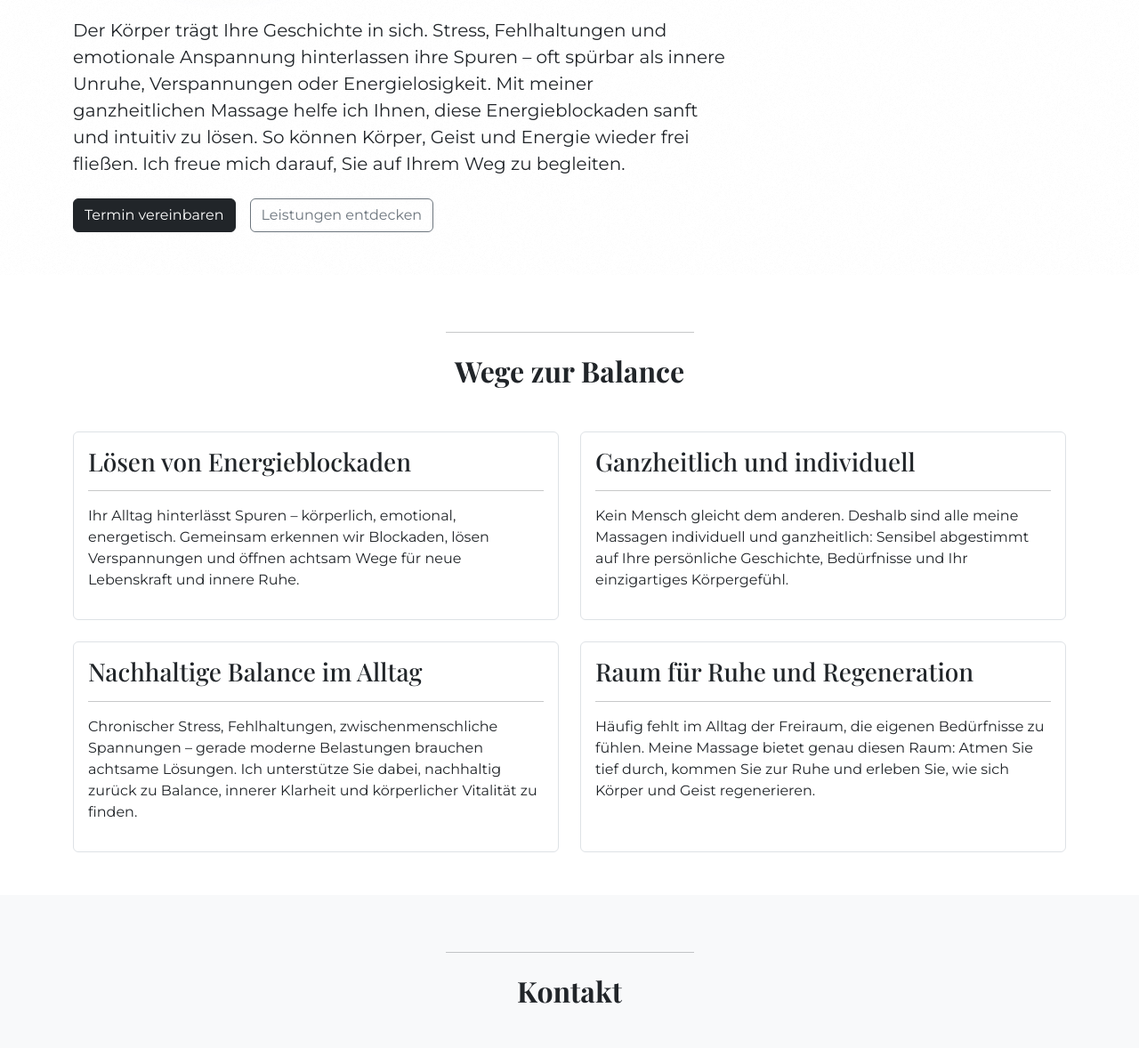
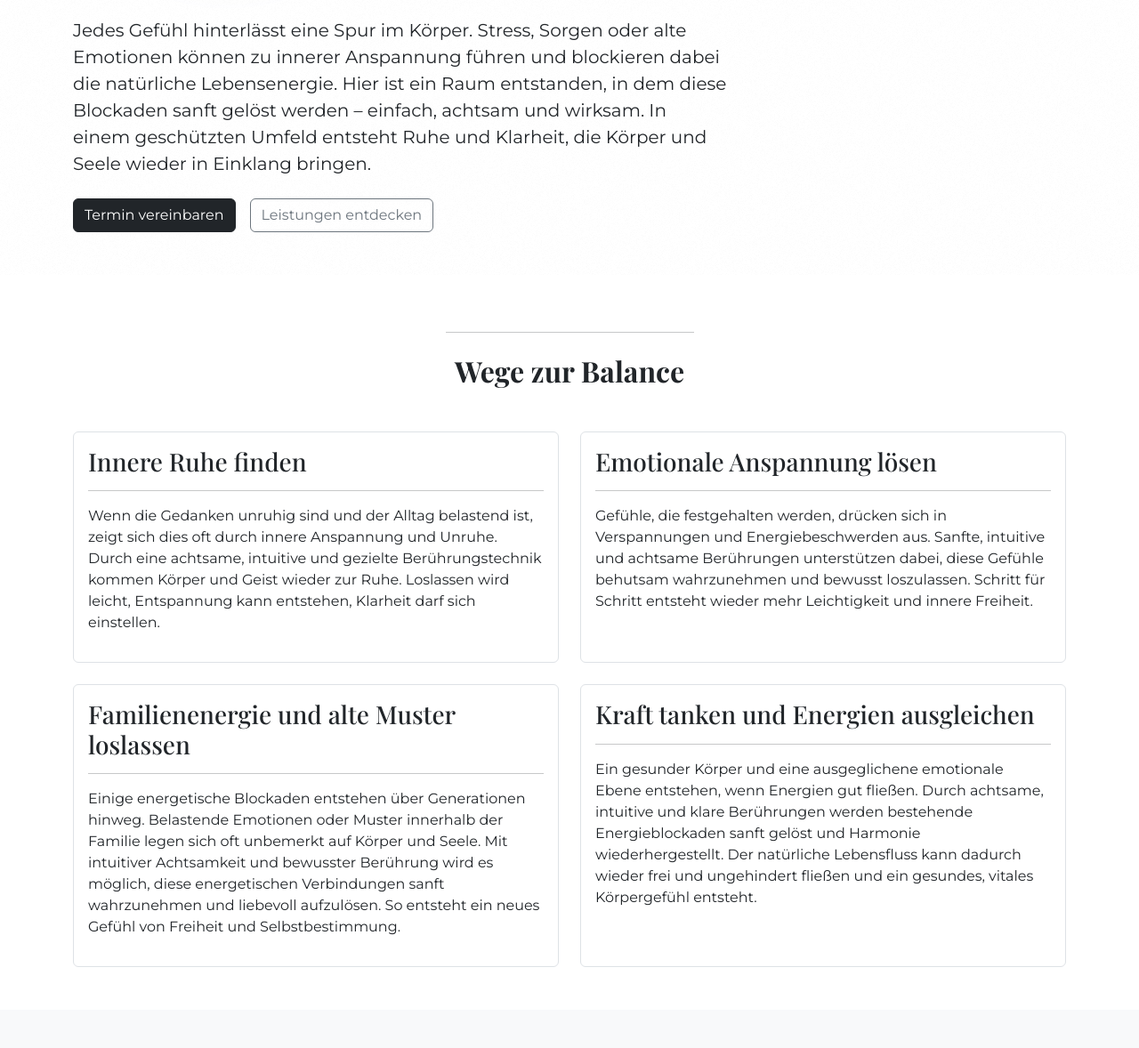
Before and after one commit to ansysic/tanja-lachner.de, a website: page beta/index2.html in a window 1280 px wide. Shown: the part 492-1670 px from the top of the page at 89% size. Drawn offline with nearby package versions, Linux system fonts and the light colour scheme; grey boxes are pictures that could not be loaded; a web font is replaced by a local one.

Commit message:
neue texte ohne massage

```diff
--- a/beta/index2.html
+++ b/beta/index2.html
@@ -1,5 +1,6 @@
 <!DOCTYPE html>
 <html lang="de">
+
 <head>
   <meta charset="UTF-8">
   <meta name="viewport" content="width=device-width, initial-scale=1.0">
@@ -7,11 +8,16 @@
   <!-- Fonts -->
   <link rel="preconnect" href="https://fonts.googleapis.com">
   <link rel="preconnect" href="https://fonts.gstatic.com" crossorigin>
-  <link href="https://fonts.googleapis.com/css2?family=Montserrat:wght@300;400;500;600;700&family=Playfair+Display:ital,wght@0,400..900;1,400..900&display=swap" rel="stylesheet">
+  <link
+    href="https://fonts.googleapis.com/css2?family=Montserrat:wght@300;400;500;600;700&family=Playfair+Display:ital,wght@0,400..900;1,400..900&display=swap"
+    rel="stylesheet">
   <!-- Local Bootstrap CSS -->
-  <link href="https://cdn.jsdelivr.net/npm/bootstrap@5.3.3/dist/css/bootstrap.min.css" rel="stylesheet" integrity="sha384-QWTKZyjpPEjISv5WaRU9OFeRpok6YctnYmDr5pNlyT2bRjXh0JMhjY6hW+ALEwIH" crossorigin="anonymous">  <!-- Custom CSS -->
+  <link href="https://cdn.jsdelivr.net/npm/bootstrap@5.3.3/dist/css/bootstrap.min.css" rel="stylesheet"
+    integrity="sha384-QWTKZyjpPEjISv5WaRU9OFeRpok6YctnYmDr5pNlyT2bRjXh0JMhjY6hW+ALEwIH" crossorigin="anonymous">
+  <!-- Custom CSS -->
   <link rel="stylesheet" href="styles.css?v=1.3">
 </head>
+
 <body class="font-sans">
   <!-- Navbar -->
   <nav class="bg-white py-4">
@@ -43,17 +49,16 @@
             <div class="mb-4">
               <div style="width: 160px; height: 160px;">
                 <img src="img/profilepic.webp" alt="Tanja Lachner - Zertifizierte Massagetherapeutin"
-                     class="rounded-circle img-fluid shadow" style="width: 100%; height: 100%; object-fit: cover;">
+                  class="rounded-circle img-fluid shadow" style="width: 100%; height: 100%; object-fit: cover;">
               </div>
             </div>
             <p class="font-serif fs-5 fw-semibold mb-2">Tanja Lachner</p>
             <h1 class="font-serif display-5 fw-bold">Damit Körper, Geist und Energie wieder fließen.</h1>
             <p class="mt-4 fs-5">
-              Der Körper trägt Ihre Geschichte in sich. Stress, Fehlhaltungen und emotionale Anspannung hinterlassen
-              ihre Spuren – oft spürbar als innere Unruhe, Verspannungen oder Energielosigkeit.
-              Mit meiner ganzheitlichen Massage helfe ich Ihnen, diese Energieblockaden sanft und intuitiv zu lösen. So
-              können Körper, Geist und Energie wieder frei fließen. Ich freue mich darauf, Sie auf Ihrem Weg zu
-              begleiten.
+              Jedes Gefühl hinterlässt eine Spur im Körper. Stress, Sorgen oder alte Emotionen können zu innerer
+              Anspannung führen und blockieren dabei die natürliche Lebensenergie. Hier ist ein Raum entstanden, in dem
+              diese Blockaden sanft gelöst werden – einfach, achtsam und wirksam. In einem geschützten Umfeld entsteht
+              Ruhe und Klarheit, die Körper und Seele wieder in Einklang bringen.
             </p>
             <div class="mt-4 d-flex flex-column flex-sm-row gap-3">
               <a href="#contact" class="btn btn-dark">Termin vereinbaren</a>
@@ -81,11 +86,14 @@
             <div class="card h-100 border">
               <div class="card-body">
                 <h3 class="font-serif mb-3 fw-medium">
-                  Lösen von Energieblockaden
+                  Innere Ruhe finden
                 </h3>
                 <hr class="mb-3">
                 <p>
-                  Ihr Alltag hinterlässt Spuren – körperlich, emotional, energetisch. Gemeinsam erkennen wir Blockaden, lösen Verspannungen und öffnen achtsam Wege für neue Lebenskraft und innere Ruhe.
+                  Wenn die Gedanken unruhig sind und der Alltag belastend ist, zeigt sich dies oft durch innere
+                  Anspannung und Unruhe. Durch eine achtsame, intuitive und gezielte Berührungstechnik kommen Körper und
+                  Geist wieder zur Ruhe. Loslassen wird leicht, Entspannung kann entstehen, Klarheit darf sich
+                  einstellen.
                 </p>
               </div>
             </div>
@@ -96,11 +104,13 @@
             <div class="card h-100 border">
               <div class="card-body">
                 <h3 class="font-serif mb-3 fw-medium">
-                  Ganzheitlich und individuell
+                  Emotionale Anspannung lösen
                 </h3>
                 <hr class="mb-3">
                 <p>
-                  Kein Mensch gleicht dem anderen. Deshalb sind alle meine Massagen individuell und ganzheitlich: Sensibel abgestimmt auf Ihre persönliche Geschichte, Bedürfnisse und Ihr einzigartiges Körpergefühl.
+                  Gefühle, die festgehalten werden, drücken sich in Verspannungen und Energiebeschwerden aus. Sanfte,
+                  intuitive und achtsame Berührungen unterstützen dabei, diese Gefühle behutsam wahrzunehmen und bewusst
+                  loszulassen. Schritt für Schritt entsteht wieder mehr Leichtigkeit und innere Freiheit.
                 </p>
               </div>
             </div>
@@ -111,11 +121,14 @@
             <div class="card h-100 border">
               <div class="card-body">
                 <h3 class="font-serif mb-3 fw-medium">
-                  Nachhaltige Balance im Alltag
+                  Familienenergie und alte Muster loslassen
                 </h3>
                 <hr class="mb-3">
                 <p>
-                  Chronischer Stress, Fehlhaltungen, zwischenmenschliche Spannungen – gerade moderne Belastungen brauchen achtsame Lösungen. Ich unterstütze Sie dabei, nachhaltig zurück zu Balance, innerer Klarheit und körperlicher Vitalität zu finden.
+                  Einige energetische Blockaden entstehen über Generationen hinweg. Belastende Emotionen oder Muster
+                  innerhalb der Familie legen sich oft unbemerkt auf Körper und Seele. Mit intuitiver Achtsamkeit und
+                  bewusster Berührung wird es möglich, diese energetischen Verbindungen sanft wahrzunehmen und liebevoll
+                  aufzulösen. So entsteht ein neues Gefühl von Freiheit und Selbstbestimmung.
                 </p>
               </div>
             </div>
@@ -126,11 +139,14 @@
             <div class="card h-100 border">
               <div class="card-body">
                 <h3 class="font-serif mb-3 fw-medium">
-                  Raum für Ruhe und Regeneration
+                  Kraft tanken und Energien ausgleichen
                 </h3>
                 <hr class="mb-3">
                 <p>
-                  Häufig fehlt im Alltag der Freiraum, die eigenen Bedürfnisse zu fühlen. Meine Massage bietet genau diesen Raum: Atmen Sie tief durch, kommen Sie zur Ruhe und erleben Sie, wie sich Körper und Geist regenerieren.
+                  Ein gesunder Körper und eine ausgeglichene emotionale Ebene entstehen, wenn Energien gut fließen.
+                  Durch achtsame, intuitive und klare Berührungen werden bestehende Energieblockaden sanft gelöst und
+                  Harmonie wiederhergestellt. Der natürliche Lebensfluss kann dadurch wieder frei und ungehindert
+                  fließen und ein gesundes, vitales Körpergefühl entsteht.
                 </p>
               </div>
             </div>
@@ -160,9 +176,9 @@
                 <hr class="mb-3">
                 <address class="mb-4">
                   <p>Innere Brucker Str. 119<br>
-                  91054 Erlangen</p>
+                    91054 Erlangen</p>
                   <p>Physiopraxis Viola<br>
-                  2. Stock</p>
+                    2. Stock</p>
                   <p>Telefon: <a href="tel:+4915141442788">+49 1514 1442788</a></p>
                 </address>
                 <p>
@@ -176,8 +192,10 @@
           <div class="col-md-6">
             <!-- Google Maps -->
             <div class="ratio ratio-4x3 h-100">
-              <iframe src="https://www.google.com/maps/embed?pb=!1m18!1m12!1m3!1d4175.55044151406!2d11.000831777623873!3d49.594968871441566!2m3!1f0!2f0!3f0!3m2!1i1024!2i768!4f13.1!3m3!1m2!1s0x47a1f8dd8ae0fb1b%3A0xa33b6ceee477d04!2sPhysio%20Violia%20GmbH!5e1!3m2!1sde!2sde!4v1741040290689!5m2!1sde!2sde"
-                      style="border:0;" allowfullscreen="" loading="lazy" referrerpolicy="no-referrer-when-downgrade" class="border"></iframe>
+              <iframe
+                src="https://www.google.com/maps/embed?pb=!1m18!1m12!1m3!1d4175.55044151406!2d11.000831777623873!3d49.594968871441566!2m3!1f0!2f0!3f0!3m2!1i1024!2i768!4f13.1!3m3!1m2!1s0x47a1f8dd8ae0fb1b%3A0xa33b6ceee477d04!2sPhysio%20Violia%20GmbH!5e1!3m2!1sde!2sde!4v1741040290689!5m2!1sde!2sde"
+                style="border:0;" allowfullscreen="" loading="lazy" referrerpolicy="no-referrer-when-downgrade"
+                class="border"></iframe>
             </div>
           </div>
         </div>
@@ -201,5 +219,9 @@
   </footer>
 
   <!-- Bootstrap Bundle with Popper -->
-  <script src="https://cdn.jsdelivr.net/npm/bootstrap@5.3.3/dist/js/bootstrap.bundle.min.js" integrity="sha384-YvpcrYf0tY3lHB60NNkmXc5s9fDVZLESaAA55NDzOxhy9GkcIdslK1eN7N6jIeHz" crossorigin="anonymous"></script></body>
+  <script src="https://cdn.jsdelivr.net/npm/bootstrap@5.3.3/dist/js/bootstrap.bundle.min.js"
+    integrity="sha384-YvpcrYf0tY3lHB60NNkmXc5s9fDVZLESaAA55NDzOxhy9GkcIdslK1eN7N6jIeHz"
+    crossorigin="anonymous"></script>
+</body>
+
 </html>
```
